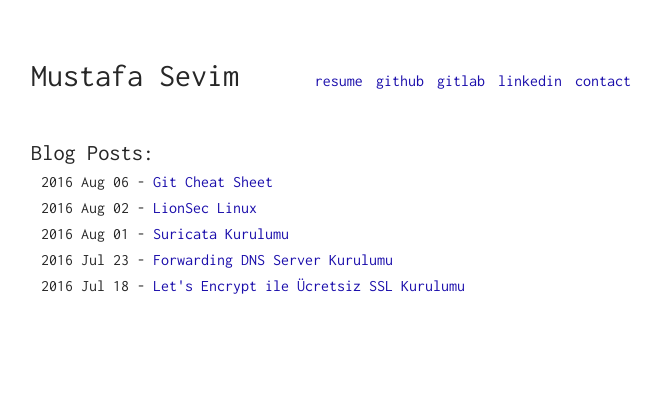
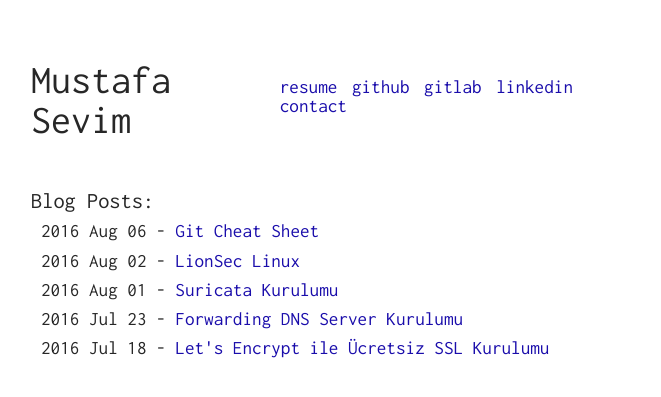
Before and after one commit to mustafasevim/blog, a Jekyll site: the page built from index.html, in a window 1280 px wide. Shown: the top 397 px of the page, without its empty margins (309-970 px from the left). Built offline with Jekyll 4.4.1, drawn with Linux system fonts in a browser that asks for light colours; comment, search, counter and statistics services are not loaded.

Commit message:
Update main.scss

```diff
--- a/assets/css/main.scss
+++ b/assets/css/main.scss
@@ -55,12 +55,6 @@ ul {
   }
 }
 
-/* index page */
-#home-header {
-    text-align: center;
-}
-
-
 /* Youtube responsive video container */
 .videoWrapper {
   position: relative;
@@ -75,7 +69,6 @@ ul {
   width: 100%;
   height: 100%;
 }
-
 
 .wrapper {
 	max-width: 600px;
@@ -96,7 +89,7 @@ ul {
 		display: block;
 	}
 	h1 {
-        font-size: 2em;
+		font-size: 2.5em;
 		margin-bottom: 0;
 	}
 	ul {
@@ -105,20 +98,10 @@ ul {
 			display: inline;
 			padding: 0;
 			padding-left: 5px;
+			font-size: 1.2em;
 		}
 	}
 }
-
-
-.portfolio {
-    padding-bottom: 30px;
-    h1 {
-        font-size: 1.4em;
-        margin-bottom: 5px;
-    }
-}
-
-
 
 .blog {
 	padding-bottom: 30px;
@@ -126,8 +109,12 @@ ul {
 		font-size: 1.4em;
 		margin-bottom: 5px;
 	}
+	ul {
+		li {
+			font-size: 1.2em;
 		}
-
+	}
+}
 
 .post {
 	padding-bottom: 30px;
@@ -143,7 +130,7 @@ ul {
 		font-style: italic;
 	}
 	&__content {
-        padding-top: 40px;
+		padding-top: 20px;
 		h1 {
 			font-size: 1.25em;
 			font-weight: 700;
@@ -240,3 +227,19 @@ ul {
 		}
 	}
 }
+
+.alignleft {
+	float: left;
+	padding-right: 1em;
+	width: 50%;
+}
+
+.alignRight {
+	float: right;
+	padding-right: 1em;
+	width: 50%;
+}
+
+img {
+	width: 100%;
+}
```
Lines whose indentation alone changed are shown as unchanged.
